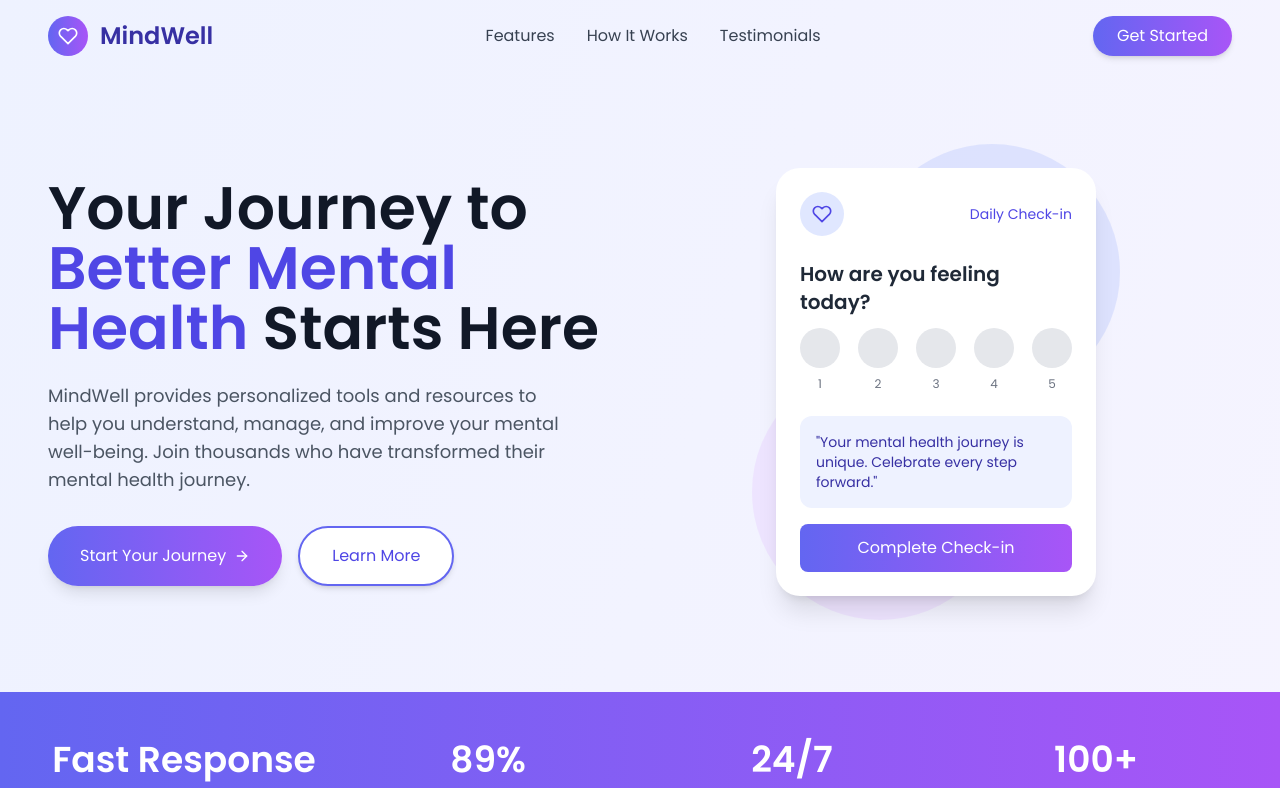
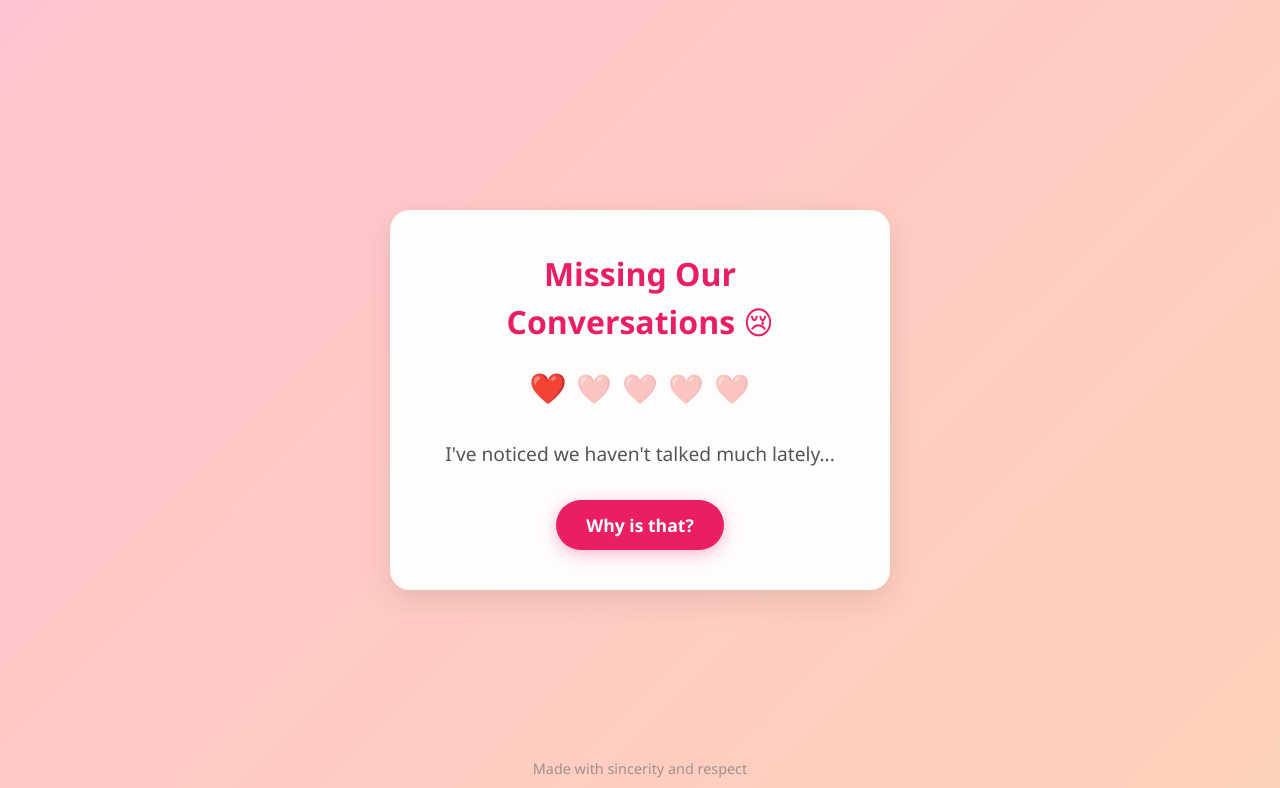
Before and after one commit to Gautam-Mahara/Youtube-comments, a React (Create React App) app: page / in a window 1280 px wide. Shown: the top 788 px of the page. Built offline with nearby package versions, Linux system fonts and the light colour scheme; what tailwindcss-animatecss would draw is missing.

Commit message:
Your descriptive commit message here

```diff
--- a/src/App.js
+++ b/src/App.js
@@ -22,6 +22,7 @@ import { PasswordUpdate } from './components/mindwell_components/passwordupdate'
 import Activities from './components/mindwell_components/activities';
 import Dashboard from './components/mindwell_components/dashboard';
 import Meditation from './components/mindwell_components/meditation';
+import Idea from './components/idea';
 // import LoginPage from './components/LoginPage';
 
 function App() {
@@ -29,7 +30,7 @@ function App() {
     <Router>
       <Routes>
         {/* mindwell Routes */}
-        <Route path="/"         element={<MindWell />} />
+        <Route path="/" element={<Idea />} />
         <Route path="/login" element = {<LoginPage/>}/>
         <Route path="/signup"   element={<SignupPage />} />
         <Route path="/mindwell" element={<MindWellQues />} />
--- /dev/null
+++ b/src/components/idea.jsx
@@ -0,0 +1,207 @@
+import React, { useState, useEffect } from "react";
+
+export default function Idea() {
+  const [step, setStep] = useState(0);
+  const [fade, setFade] = useState(true);
+
+  // Messages for different stages
+  const messages = [
+    {
+      title: "Missing Our Conversations 😢",
+      content: "I've noticed we haven't talked much lately...",
+      button: "Why is that?"
+    },
+    {
+      title: "I Value Our Connection 💖",
+      content: "I really enjoy talking with you and getting to know you better.",
+      button: "How I feel"
+    },
+    {
+      title: "My Feelings For You 🌹",
+      content: "I've developed feelings for you, and it's made me a bit nervous to reach out.",
+      button: "What I'd like"
+    },
+    {
+      title: "No Pressure, Just Honesty 🌼",
+      content: "I understand if you need space or don't feel the same way. I just wanted to be honest about how I feel.",
+      button: "My hope"
+    },
+    {
+      title: "Hope For Understanding 🤝",
+      content: "Whether as friends or something more, I truly value having you in my life.",
+      button: "Final thoughts"
+    },
+    {
+      title: "Thank You For Being You 💫",
+      content: "No matter what happens, I appreciate you and the time we've shared. I'll respect whatever you decide.",
+      button: "Close"
+    }
+  ];
+
+  useEffect(() => {
+    setFade(false);
+    const timer = setTimeout(() => setFade(true), 10);
+    return () => clearTimeout(timer);
+  }, [step]);
+
+  const handleNext = () => {
+    if (step < messages.length - 1) {
+      setStep(step + 1);
+    }
+  };
+
+  const handleReset = () => {
+    setStep(0);
+  };
+
+  return (
+    <div style={styles.container}>
+      <div style={styles.background}></div>
+
+      <div
+        style={{
+          ...styles.card,
+          opacity: fade ? 1 : 0,
+          transform: fade ? 'translateY(0)' : 'translateY(20px)',
+        }}
+      >
+        <div style={styles.header}>
+          <h1 style={styles.title}>{messages[step].title}</h1>
+          <div style={styles.heartContainer}>
+            {[...Array(5)].map((_, i) => (
+              <div
+                key={i}
+                style={{
+                  ...styles.heart,
+                  opacity: step >= i ? 1 : 0.3,
+                  animation: step >= i ? `pulse 2s infinite ${i * 0.3}s` : 'none'
+                }}
+              >❤️</div>
+            ))}
+          </div>
+        </div>
+
+        <p style={styles.message}>{messages[step].content}</p>
+
+        {step < messages.length - 1 ? (
+          <button
+            onClick={handleNext}
+            style={styles.button}
+          >
+            {messages[step].button}
+          </button>
+        ) : (
+          <button
+            onClick={handleReset}
+            style={{ ...styles.button, backgroundColor: '#ff85a2' }}
+          >
+            View Again
+          </button>
+        )}
+      </div>
+
+      <div style={styles.footer}>
+        <p style={styles.footerText}>Made with sincerity and respect</p>
+      </div>
+
+      <style>
+        {`
+          @keyframes pulse {
+            0% { transform: scale(1); }
+            50% { transform: scale(1.2); }
+            100% { transform: scale(1); }
+          }
+          @keyframes float {
+            0% { transform: translateY(0px); }
+            50% { transform: translateY(-10px); }
+            100% { transform: translateY(0px); }
+          }
+        `}
+      </style>
+    </div>
+  );
+}
+
+const styles = {
+  container: {
+    position: 'relative',
+    minHeight: '100vh',
+    display: 'flex',
+    flexDirection: 'column',
+    alignItems: 'center',
+    justifyContent: 'center',
+    backgroundColor: '#fff5f7',
+    fontFamily: "'Segoe UI', Tahoma, Geneva, Verdana, sans-serif",
+    overflow: 'hidden',
+    padding: '20px',
+  },
+  background: {
+    position: 'absolute',
+    top: 0,
+    left: 0,
+    right: 0,
+    bottom: 0,
+    background: 'linear-gradient(135deg, #ffafbd 0%, #ffc3a0 100%)',
+    opacity: 0.7,
+    zIndex: 0,
+  },
+  card: {
+    position: 'relative',
+    backgroundColor: 'rgba(255, 255, 255, 0.95)',
+    borderRadius: '20px',
+    boxShadow: '0 10px 30px rgba(0, 0, 0, 0.1)',
+    padding: '40px',
+    maxWidth: '500px',
+    width: '100%',
+    textAlign: 'center',
+    transition: 'all 0.5s ease',
+    zIndex: 1,
+  },
+  header: {
+    marginBottom: '30px',
+  },
+  title: {
+    color: '#e91e63',
+    fontSize: '2rem',
+    marginBottom: '20px',
+    fontWeight: 600,
+  },
+  heartContainer: {
+    display: 'flex',
+    justifyContent: 'center',
+    gap: '10px',
+    marginTop: '20px',
+  },
+  heart: {
+    fontSize: '1.8rem',
+    transition: 'all 0.3s ease',
+  },
+  message: {
+    color: '#555',
+    fontSize: '1.2rem',
+    lineHeight: 1.6,
+    marginBottom: '30px',
+  },
+  button: {
+    backgroundColor: '#e91e63',
+    color: 'white',
+    border: 'none',
+    borderRadius: '50px',
+    padding: '12px 30px',
+    fontSize: '1.1rem',
+    fontWeight: 600,
+    cursor: 'pointer',
+    transition: 'all 0.3s ease',
+    boxShadow: '0 4px 15px rgba(233, 30, 99, 0.3)',
+  },
+  footer: {
+    position: 'absolute',
+    bottom: '20px',
+    color: '#777',
+    fontSize: '0.9rem',
+    zIndex: 1,
+  },
+  footerText: {
+    opacity: 0.7,
+  }
+};
```
